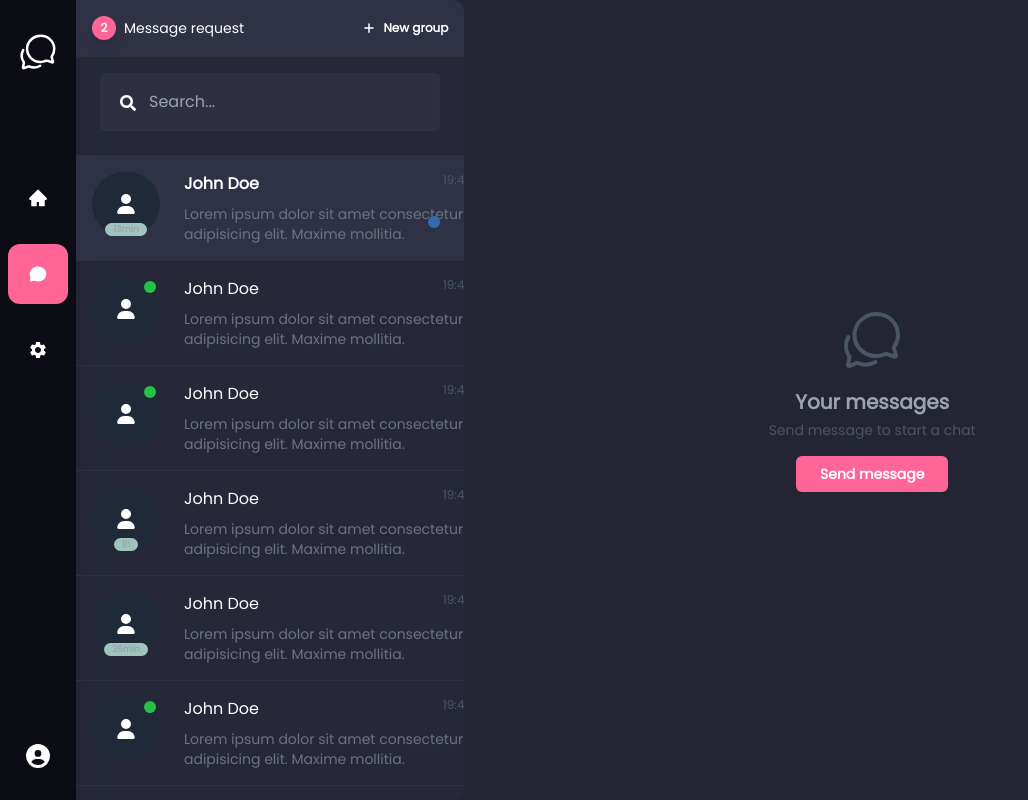
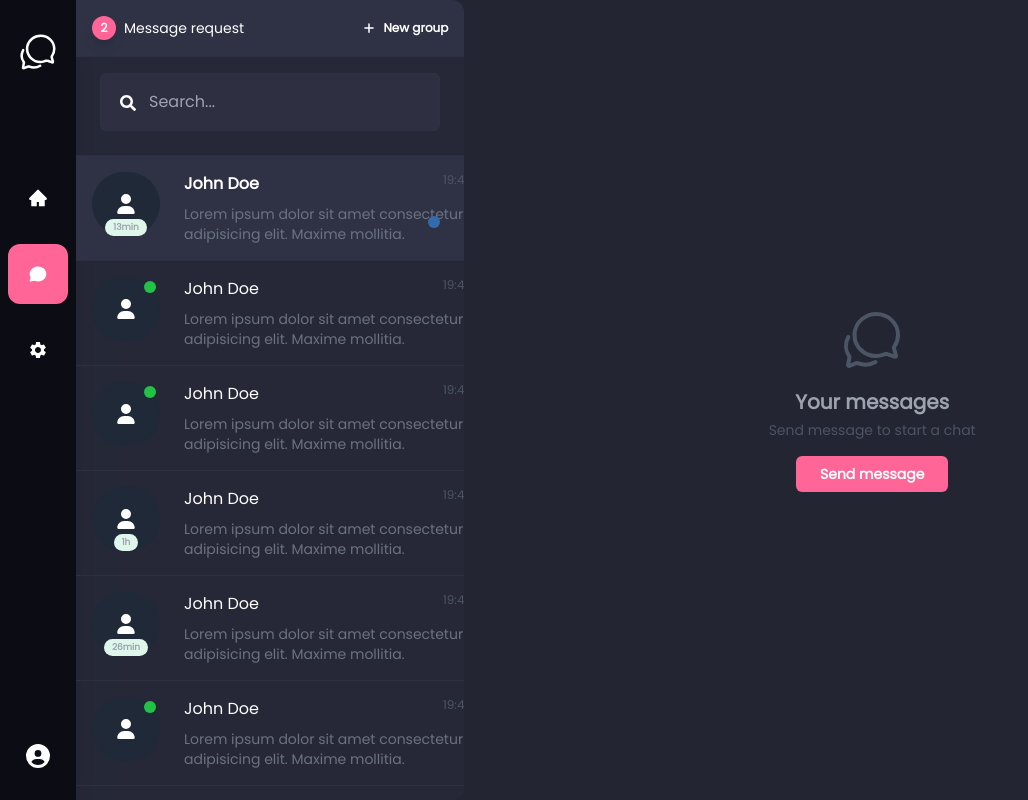
Before and after one commit to aditokmoo/ChatApp---NextJS-Firebase, a Next.js app: page /dashboard/chat in a window 1280 px wide. Shown: the whole page, without its empty margins (0-1028 px from the left). Built offline with nearby package versions, Linux system fonts and the light colour scheme.

Commit message:
last seen box style change

```diff
--- a/app/dashboard/chat/_components/UserInfo.tsx
+++ b/app/dashboard/chat/_components/UserInfo.tsx
@@ -25,7 +25,7 @@ export default function UserInfo({ data }: PropTypes) {
                 {data.status ? (
                     <div className='absolute top-1 right-1 rounded-full w-3 h-3 bg-green'></div>
                 ):(
-                    <p className='absolute bottom-0 text-[9px] text-gray-400 rounded-full bg-[#9fc4bc] text-[#000] font-bold px-2'>{data.lastActive}</p>
+                    <p className='absolute bottom-0 py-[2px] text-[9px] text-gray-400 rounded-full bg-[#dff7eb] text-[#000] font-bold px-2'>{data.lastActive}</p>
                 )}
             </div>
             <div className="flex flex-col gap-2 text-white w-full">
```
